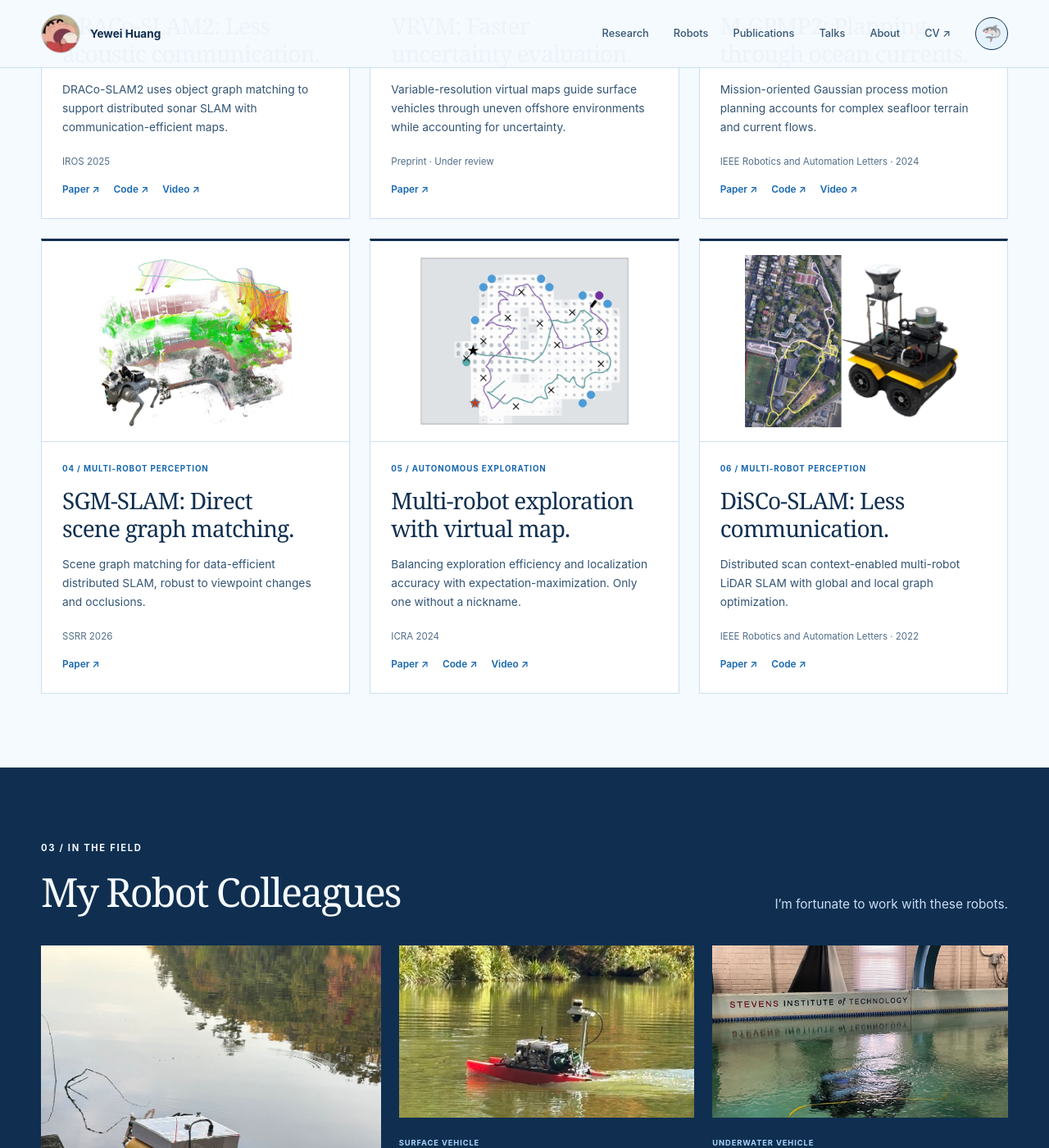
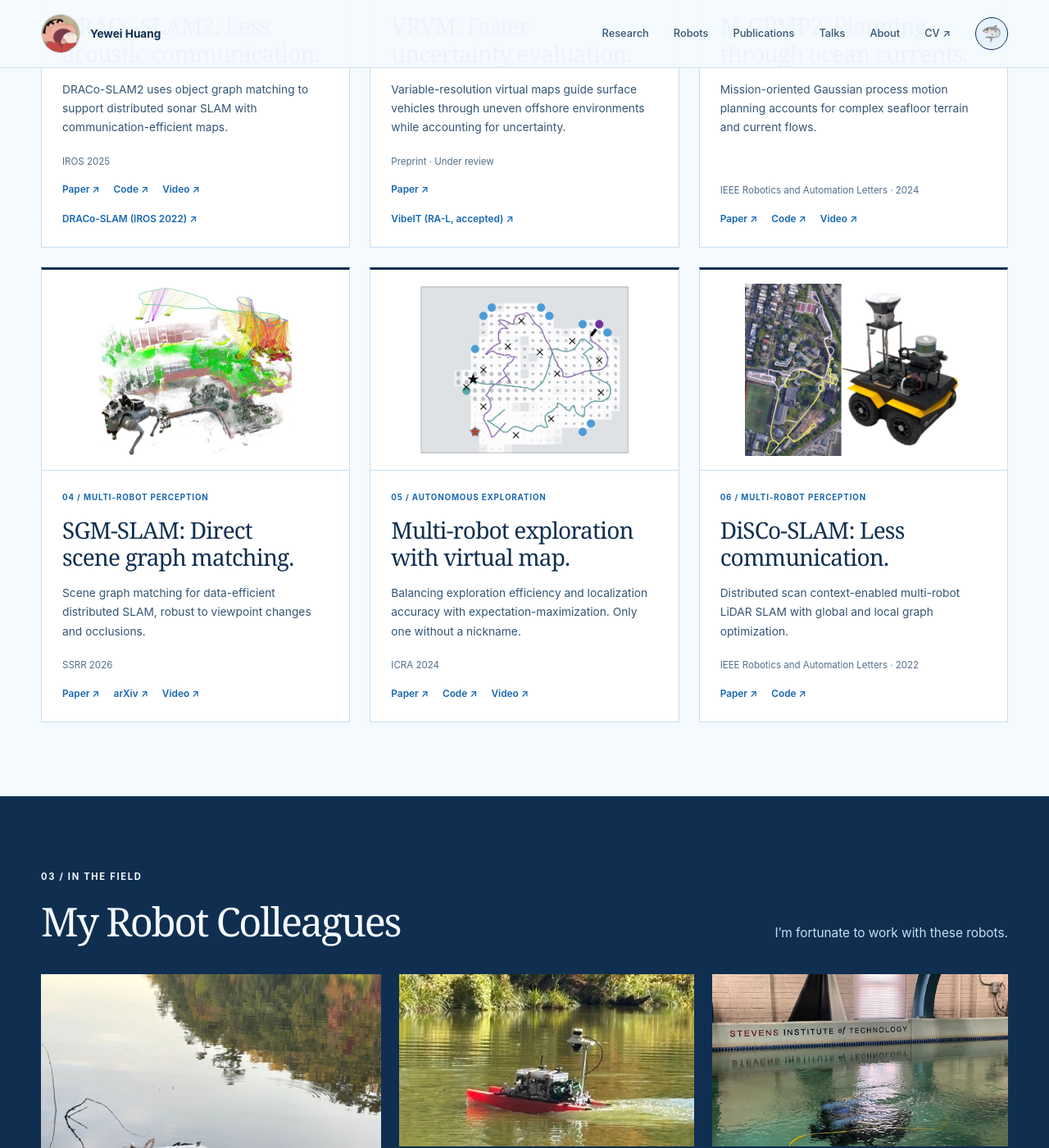
Before and after one commit to yeweihuang/yeweihuang.github.io, a Jekyll site: the page built from index.md, in a window 1280 px wide and 1400 px high, scrolled down 1878 px. Shown: the whole window at 82% size. Built offline with Jekyll 4.4.1, drawn with Linux system fonts in a browser that asks for light colours.

Commit message:
Update SGM-SLAM links and related research papers

```diff
--- a/index.md
+++ b/index.md
@@ -46,19 +46,19 @@ image: /assets/images/web/pinkboat-hero.jpg
   <div class="research-grid">
     <article class="research-card">
       <a class="research-image" href="https://arxiv.org/abs/2507.23629" aria-label="Read the DRACo-SLAM2 paper"><img src="{{ '/assets/images/web/DRACo-SLAM2.jpg' | relative_url }}" width="1149" height="1200" loading="lazy" alt="Object graph matching and sonar maps from DRACo-SLAM2"></a>
-      <div class="research-body"><p class="eyebrow">01 / Multi-robot perception</p><h3>DRACo-SLAM2: Less<br>acoustic communication.</h3><p>DRACo-SLAM2 uses object graph matching to support distributed sonar SLAM with communication-efficient maps.</p><p class="venue">IROS 2025</p><div class="resource-links"><a href="https://arxiv.org/abs/2507.23629">Paper ↗</a><a href="https://github.com/RobustFieldAutonomyLab/DRACO-SLAM2">Code ↗</a><a href="https://robustfieldautonomylab.github.io/Huang_IROS_2025_Video.mp4">Video ↗</a></div></div>
+      <div class="research-body"><p class="eyebrow">01 / Multi-robot perception</p><h3>DRACo-SLAM2: Less<br>acoustic communication.</h3><p>DRACo-SLAM2 uses object graph matching to support distributed sonar SLAM with communication-efficient maps.</p><p class="venue">IROS 2025</p><div class="resource-links"><a href="https://arxiv.org/abs/2507.23629">Paper ↗</a><a href="https://github.com/RobustFieldAutonomyLab/DRACO-SLAM2">Code ↗</a><a href="https://robustfieldautonomylab.github.io/Huang_IROS_2025_Video.mp4">Video ↗</a></div><div class="resource-links"><a href="https://arxiv.org/abs/2210.00867">DRACo-SLAM (IROS 2022) ↗</a></div></div>
     </article>
     <article class="research-card">
       <a class="research-image" href="https://arxiv.org/abs/2603.22667" aria-label="Read the variable-resolution virtual maps paper"><img src="{{ '/assets/images/web/large_scene.jpg' | relative_url }}" width="1400" height="1022" loading="lazy" alt="Variable-resolution mapping and exploration of a large offshore scene"></a>
-      <div class="research-body"><p class="eyebrow">02 / Autonomous exploration</p><h3>VRVM: Faster <br>uncertainty evaluation.</h3><p>Variable-resolution virtual maps guide surface vehicles through uneven offshore environments while accounting for uncertainty.</p><p class="venue">Preprint · Under review</p><div class="resource-links"><a href="https://arxiv.org/abs/2603.22667">Paper ↗</a></div></div>
+      <div class="research-body"><p class="eyebrow">02 / Autonomous exploration</p><h3>VRVM: Faster <br>uncertainty evaluation.</h3><p>Variable-resolution virtual maps guide surface vehicles through uneven offshore environments while accounting for uncertainty.</p><p class="venue">Preprint · Under review</p><div class="resource-links"><a href="https://arxiv.org/abs/2603.22667">Paper ↗</a></div><div class="resource-links"><a href="{{ '/publications/#vibeit' | relative_url }}">VibeIT (RA-L, accepted) ↗</a></div></div>
     </article>
     <article class="research-card">
       <a class="research-image" href="https://ieeexplore.ieee.org/document/10380691" aria-label="Read the mission-oriented Gaussian process motion planning paper"><img src="{{ '/assets/images/web/mgpmp.jpg' | relative_url }}" width="1200" height="951" loading="lazy" alt="Underwater motion planning over seafloor terrain and current flows"></a>
       <div class="research-body"><p class="eyebrow">03 / Planning &amp; decision-making</p><h3>M-GPMP2: Planning <br>through ocean currents.</h3><p>Mission-oriented Gaussian process motion planning accounts for complex seafloor terrain and current flows.</p><p class="venue">IEEE Robotics and Automation Letters · 2024</p><div class="resource-links"><a href="https://ieeexplore.ieee.org/document/10380691">Paper ↗</a><a href="https://github.com/RobustFieldAutonomyLab/Mission-Oriented-GP-Motion-Planning">Code ↗</a><a href="https://robustfieldautonomylab.github.io/Huang_RA-L_2024_Video.mp4">Video ↗</a></div></div>
     </article>
     <article class="research-card">
-      <a class="research-image" href="https://arxiv.org/abs/2606.16881" aria-label="Read the SGM-SLAM paper"><img src="{{ '/assets/images/web/SGM-SLAM.jpg' | relative_url }}" width="1200" height="1070" loading="lazy" alt="Scene graph matching for distributed SLAM"></a>
-      <div class="research-body"><p class="eyebrow">04 / Multi-robot perception</p><h3>SGM-SLAM: Direct<br> scene graph matching.</h3><p>Scene graph matching for data-efficient distributed SLAM, robust to viewpoint changes and occlusions.</p><p class="venue">SSRR 2026</p><div class="resource-links"><a href="https://arxiv.org/abs/2606.16881">Paper ↗</a></div></div>
+      <a class="research-image" href="https://ieeexplore.ieee.org/document/11745973" aria-label="Read the SGM-SLAM paper"><img src="{{ '/assets/images/web/SGM-SLAM.jpg' | relative_url }}" width="1200" height="1070" loading="lazy" alt="Scene graph matching for distributed SLAM"></a>
+      <div class="research-body"><p class="eyebrow">04 / Multi-robot perception</p><h3>SGM-SLAM: Direct<br> scene graph matching.</h3><p>Scene graph matching for data-efficient distributed SLAM, robust to viewpoint changes and occlusions.</p><p class="venue">SSRR 2026</p><div class="resource-links"><a href="https://ieeexplore.ieee.org/document/11745973">Paper ↗</a><a href="https://arxiv.org/abs/2606.16881">arXiv ↗</a><a href="https://robustfieldautonomylab.github.io/Huang_SSRR_2026_Video.mp4">Video ↗</a></div></div>
     </article>
     <article class="research-card">
       <a class="research-image" href="https://arxiv.org/abs/2403.04021" aria-label="Read the multi-robot exploration paper"><img src="{{ '/assets/images/web/multi_em.jpg' | relative_url }}" width="1200" height="966" loading="lazy" alt="Multi-robot exploration under localization uncertainty"></a>
```
Also changed, not shown: publications.md (+2 -1 lines).
